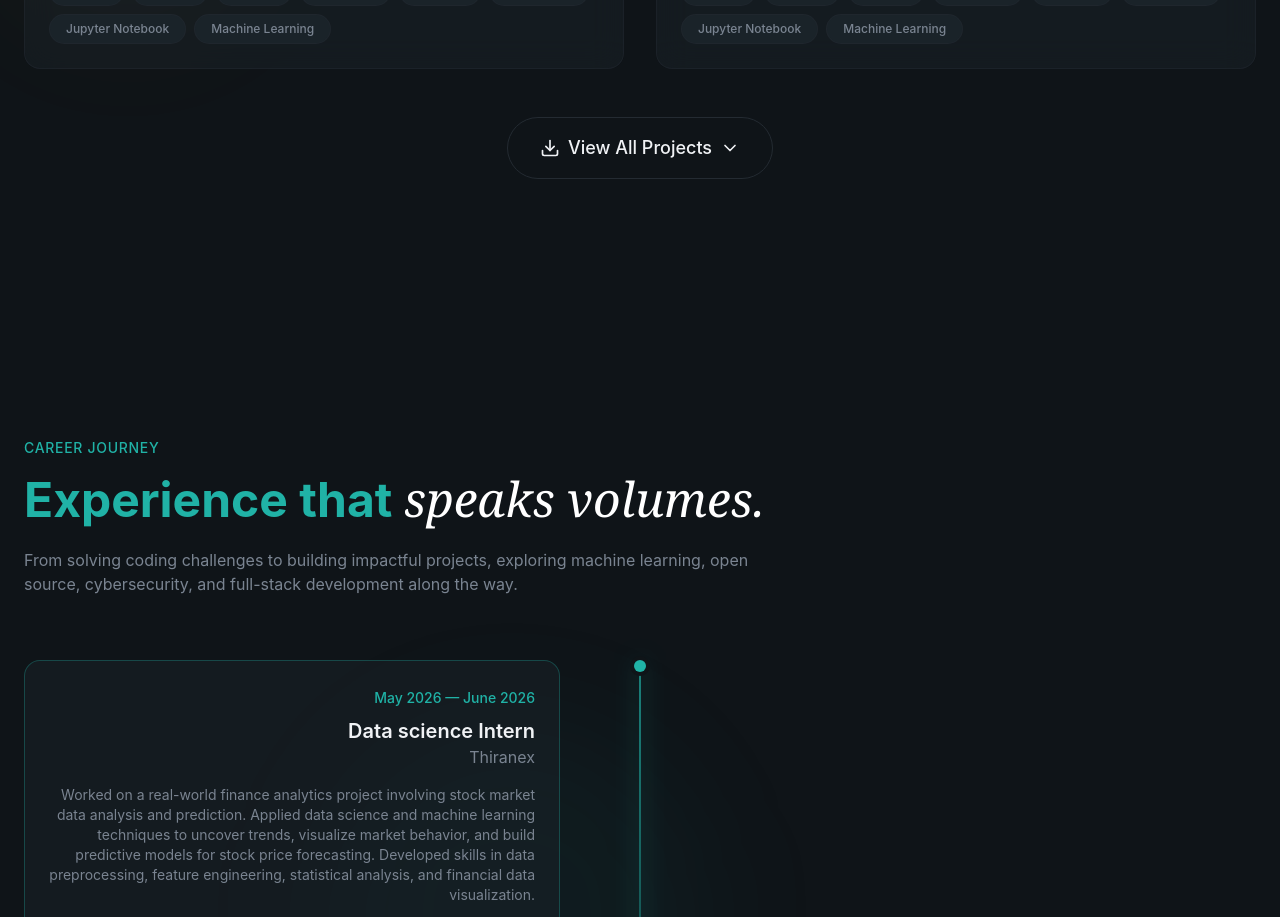
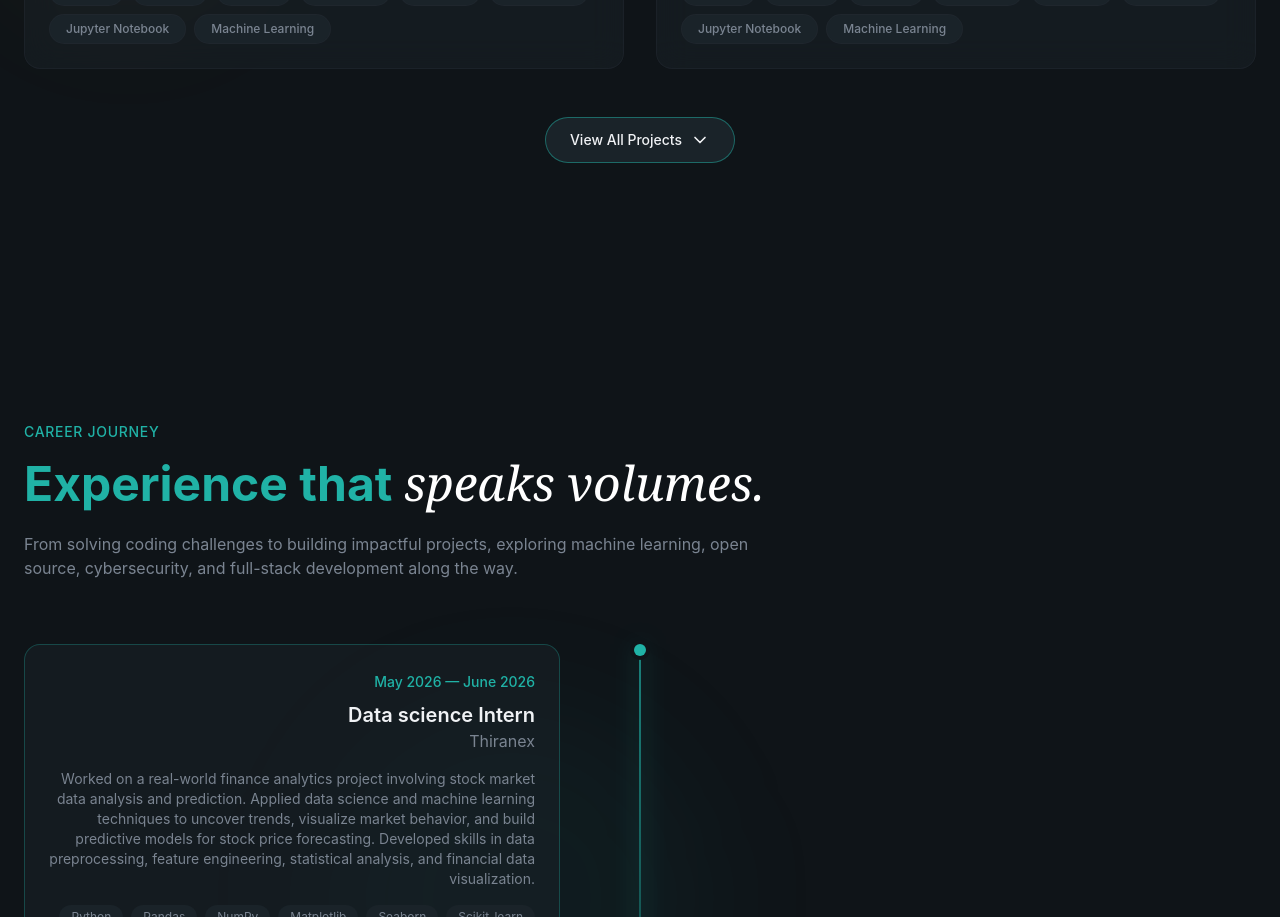
Before and after one commit to stiwari0223-ux/Sudhanshu_Portfolio, a React (Vite) app: page / in a window 1280 px wide. Shown: the part 3086-4003 px from the top of the page. Built offline with nearby package versions, Linux system fonts and the light colour scheme.

Commit message:
Update Projects.jsx

```diff
--- a/src/sections/Projects.jsx
+++ b/src/sections/Projects.jsx
@@ -5,8 +5,6 @@ import {
   ChevronDown,
   ChevronUp,
 } from "lucide-react";
-
-import { AnimatedBorderButton } from "@/components/AnimatedBorderButton";
 
 const projects = [
   {
@@ -116,6 +114,7 @@ const projects = [
 export const Projects = () => {
   const [showAll, setShowAll] = useState(false);
 
+  // Initially show only 2 projects
   const visibleProjects = showAll
     ? projects
     : projects.slice(0, 2);
@@ -176,6 +175,7 @@ export const Projects = () => {
                   className="w-full h-full object-cover transition-transform duration-700 group-hover:scale-110"
                 />
 
+                {/* Image Overlay */}
                 <div
                   className="
                     absolute inset-0
@@ -187,7 +187,7 @@ export const Projects = () => {
                   "
                 />
 
-                {/* Project / GitHub Links */}
+                {/* Links */}
                 <div
                   className="
                     absolute inset-0
@@ -196,8 +196,6 @@ export const Projects = () => {
                     md:opacity-0
                     md:group-hover:opacity-100
                     transition-opacity duration-300
-                    pointer-events-none
-                    md:pointer-events-auto
                   "
                 >
 
@@ -215,9 +213,8 @@ export const Projects = () => {
                       hover:bg-primary
                       hover:text-primary-foreground
                       transition-all
-                      pointer-events-auto
+                      cursor-pointer
                       touch-manipulation
-                      cursor-pointer
                     "
                   >
                     <ArrowUpRight className="w-5 h-5" />
@@ -237,16 +234,14 @@ export const Projects = () => {
                       hover:bg-primary
                       hover:text-primary-foreground
                       transition-all
-                      pointer-events-auto
+                      cursor-pointer
                       touch-manipulation
-                      cursor-pointer
                     "
                   >
                     <Github className="w-5 h-5" />
                   </a>
 
                 </div>
-
               </div>
 
               {/* Content */}
@@ -315,11 +310,33 @@ export const Projects = () => {
 
         </div>
 
-        {/* View All / Show Less */}
+        {/* View All / Show Less Button */}
         <div className="text-center mt-12 animate-fade-in animation-delay-500">
 
-          <AnimatedBorderButton
+          <button
+            type="button"
             onClick={() => setShowAll((prev) => !prev)}
+            className="
+              inline-flex
+              items-center
+              gap-2
+              px-6
+              py-3
+              rounded-full
+              border
+              border-primary/50
+              bg-surface
+              text-sm
+              font-medium
+              text-foreground
+              hover:bg-primary
+              hover:text-primary-foreground
+              hover:border-primary
+              transition-all
+              duration-300
+              cursor-pointer
+              touch-manipulation
+            "
           >
 
             {showAll ? "Show Less" : "View All Projects"}
@@ -330,7 +347,7 @@ export const Projects = () => {
               <ChevronDown className="w-5 h-5" />
             )}
 
-          </AnimatedBorderButton>
+          </button>
 
         </div>
 
```
